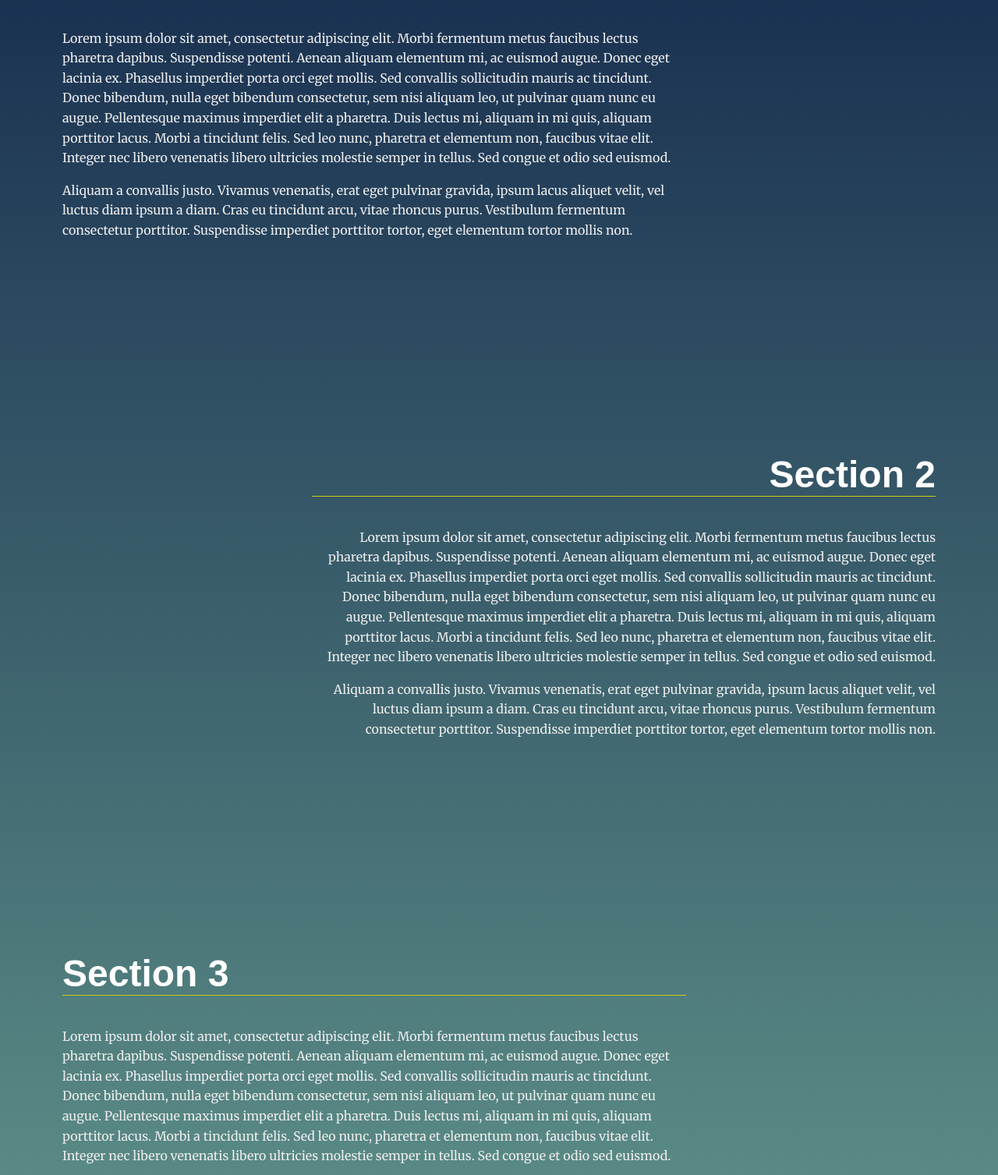
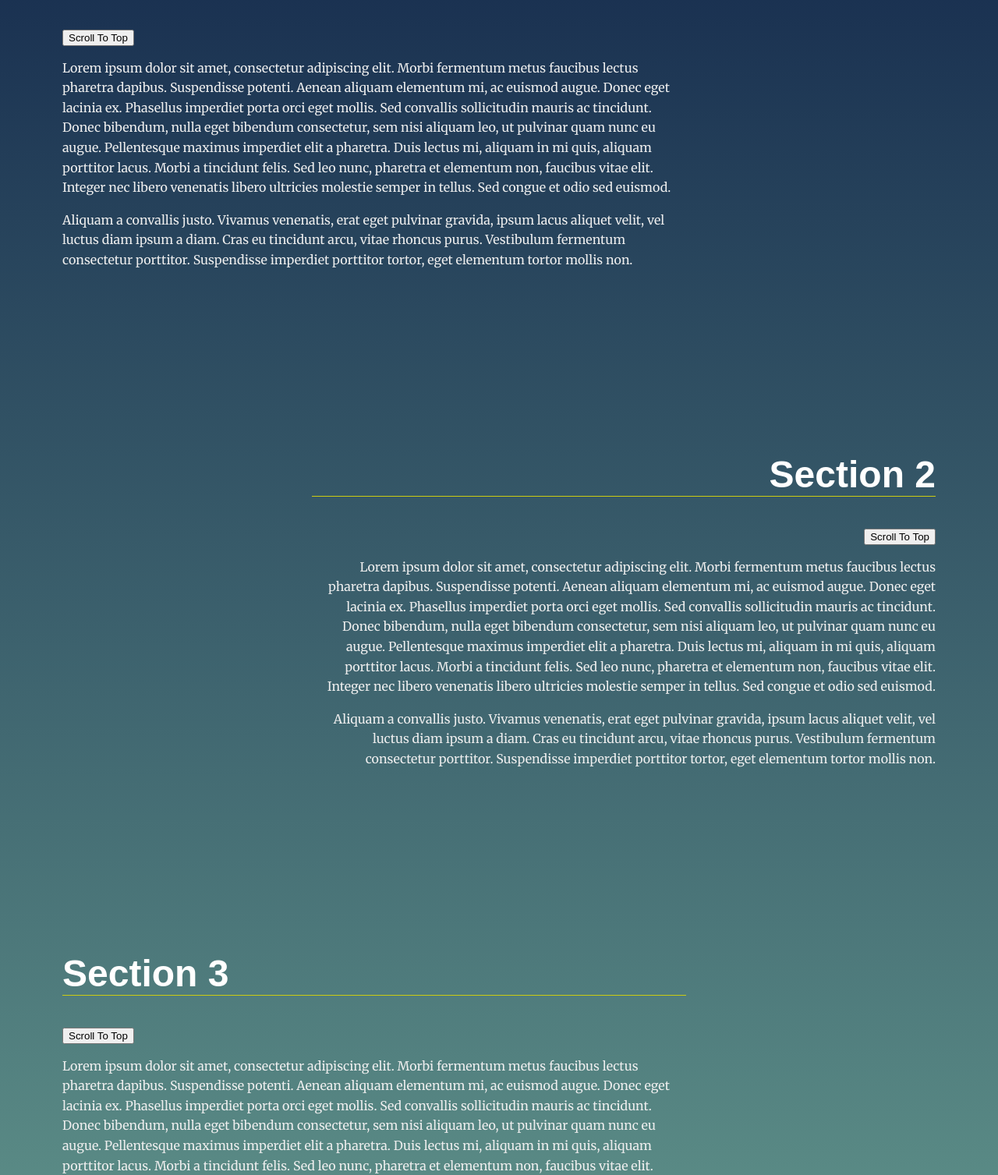
Before and after one commit to shreynolds/LandingPageProject, a plain HTML site: page index.html in a window 1280 px wide. Shown: the part 634-2141 px from the top of the page at 78% size. Drawn offline with Linux system fonts and the light colour scheme.

Commit message:
Added Return to Top Buttons

```diff
--- a/index.html
+++ b/index.html
@@ -30,6 +30,7 @@
     <section id="section1" data-nav="Section 1">
       <div class="landing__container">
         <h2>Section 1</h2>
+        <button class='to_top'> Scroll To Top </button>
         <p>Lorem ipsum dolor sit amet, consectetur adipiscing elit. Morbi fermentum metus faucibus lectus pharetra dapibus. Suspendisse potenti. Aenean aliquam elementum mi, ac euismod augue. Donec eget lacinia ex. Phasellus imperdiet porta orci eget mollis. Sed convallis sollicitudin mauris ac tincidunt. Donec bibendum, nulla eget bibendum consectetur, sem nisi aliquam leo, ut pulvinar quam nunc eu augue. Pellentesque maximus imperdiet elit a pharetra. Duis lectus mi, aliquam in mi quis, aliquam porttitor lacus. Morbi a tincidunt felis. Sed leo nunc, pharetra et elementum non, faucibus vitae elit. Integer nec libero venenatis libero ultricies molestie semper in tellus. Sed congue et odio sed euismod.</p>
 
         <p>Aliquam a convallis justo. Vivamus venenatis, erat eget pulvinar gravida, ipsum lacus aliquet velit, vel luctus diam ipsum a diam. Cras eu tincidunt arcu, vitae rhoncus purus. Vestibulum fermentum consectetur porttitor. Suspendisse imperdiet porttitor tortor, eget elementum tortor mollis non.</p>
@@ -38,6 +39,7 @@
     <section id="section2" data-nav="Section 2">
       <div class="landing__container">
         <h2>Section 2</h2>
+        <button class='to_top'> Scroll To Top </button>
         <p>Lorem ipsum dolor sit amet, consectetur adipiscing elit. Morbi fermentum metus faucibus lectus pharetra dapibus. Suspendisse potenti. Aenean aliquam elementum mi, ac euismod augue. Donec eget lacinia ex. Phasellus imperdiet porta orci eget mollis. Sed convallis sollicitudin mauris ac tincidunt. Donec bibendum, nulla eget bibendum consectetur, sem nisi aliquam leo, ut pulvinar quam nunc eu augue. Pellentesque maximus imperdiet elit a pharetra. Duis lectus mi, aliquam in mi quis, aliquam porttitor lacus. Morbi a tincidunt felis. Sed leo nunc, pharetra et elementum non, faucibus vitae elit. Integer nec libero venenatis libero ultricies molestie semper in tellus. Sed congue et odio sed euismod.</p>
 
         <p>Aliquam a convallis justo. Vivamus venenatis, erat eget pulvinar gravida, ipsum lacus aliquet velit, vel luctus diam ipsum a diam. Cras eu tincidunt arcu, vitae rhoncus purus. Vestibulum fermentum consectetur porttitor. Suspendisse imperdiet porttitor tortor, eget elementum tortor mollis non.</p>
@@ -46,6 +48,7 @@
     <section id="section3" data-nav="Section 3" class="your-active-class">
       <div class="landing__container">
         <h2>Section 3</h2>
+        <button class='to_top'> Scroll To Top </button>
         <p>Lorem ipsum dolor sit amet, consectetur adipiscing elit. Morbi fermentum metus faucibus lectus pharetra dapibus. Suspendisse potenti. Aenean aliquam elementum mi, ac euismod augue. Donec eget lacinia ex. Phasellus imperdiet porta orci eget mollis. Sed convallis sollicitudin mauris ac tincidunt. Donec bibendum, nulla eget bibendum consectetur, sem nisi aliquam leo, ut pulvinar quam nunc eu augue. Pellentesque maximus imperdiet elit a pharetra. Duis lectus mi, aliquam in mi quis, aliquam porttitor lacus. Morbi a tincidunt felis. Sed leo nunc, pharetra et elementum non, faucibus vitae elit. Integer nec libero venenatis libero ultricies molestie semper in tellus. Sed congue et odio sed euismod.</p>
 
         <p>Aliquam a convallis justo. Vivamus venenatis, erat eget pulvinar gravida, ipsum lacus aliquet velit, vel luctus diam ipsum a diam. Cras eu tincidunt arcu, vitae rhoncus purus. Vestibulum fermentum consectetur porttitor. Suspendisse imperdiet porttitor tortor, eget elementum tortor mollis non.</p>
@@ -54,6 +57,7 @@
     <section id="section4" data-nav="Section 4">
         <div class="landing__container">
           <h2>Section 4</h2>
+          <button class='to_top'> Scroll To Top </button>
           <p>Lorem ipsum dolor sit amet, consectetur adipiscing elit. Morbi fermentum metus faucibus lectus pharetra dapibus. Suspendisse potenti. Aenean aliquam elementum mi, ac euismod augue. Donec eget lacinia ex. Phasellus imperdiet porta orci eget mollis. Sed convallis sollicitudin mauris ac tincidunt. Donec bibendum, nulla eget bibendum consectetur, sem nisi aliquam leo, ut pulvinar quam nunc eu augue. Pellentesque maximus imperdiet elit a pharetra. Duis lectus mi, aliquam in mi quis, aliquam porttitor lacus. Morbi a tincidunt felis. Sed leo nunc, pharetra et elementum non, faucibus vitae elit. Integer nec libero venenatis libero ultricies molestie semper in tellus. Sed congue et odio sed euismod.</p>
 
           <p>Aliquam a convallis justo. Vivamus venenatis, erat eget pulvinar gravida, ipsum lacus aliquet velit, vel luctus diam ipsum a diam. Cras eu tincidunt arcu, vitae rhoncus purus. Vestibulum fermentum consectetur porttitor. Suspendisse imperdiet porttitor tortor, eget elementum tortor mollis non.</p>
```
